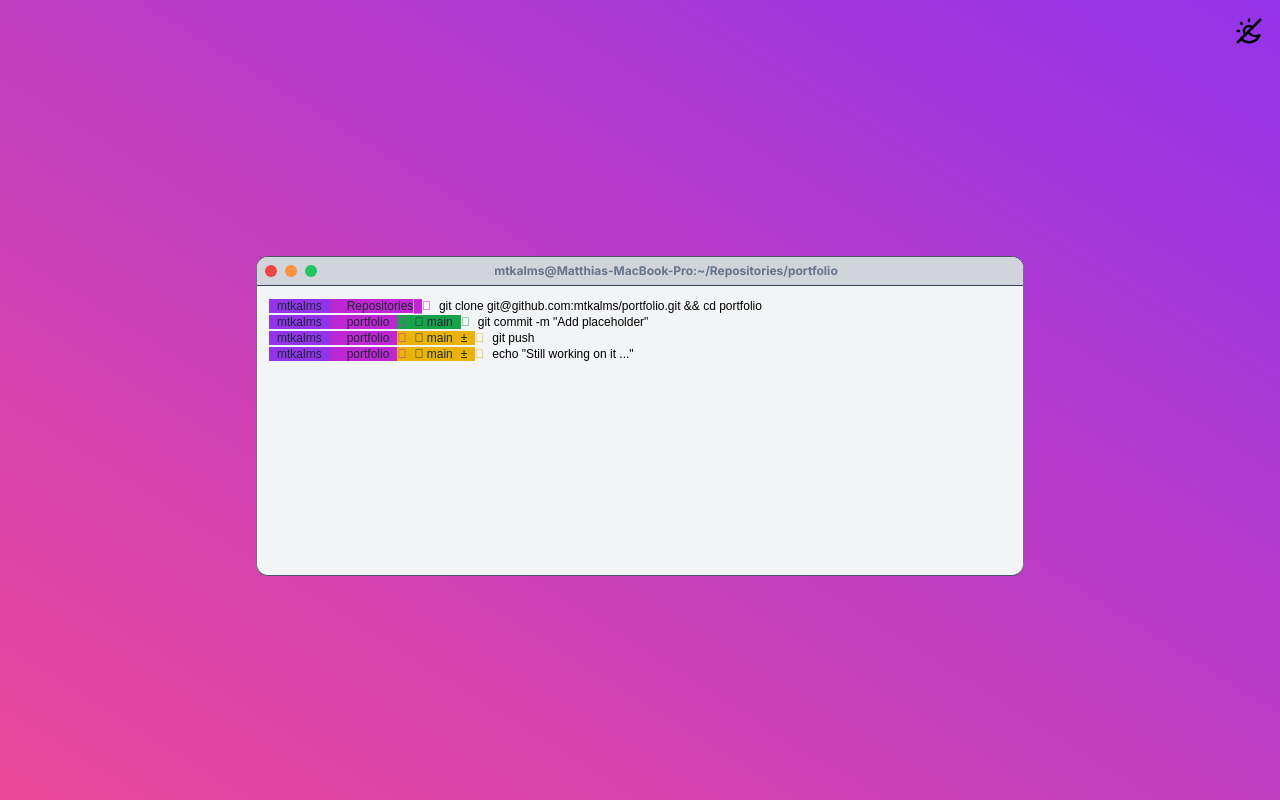
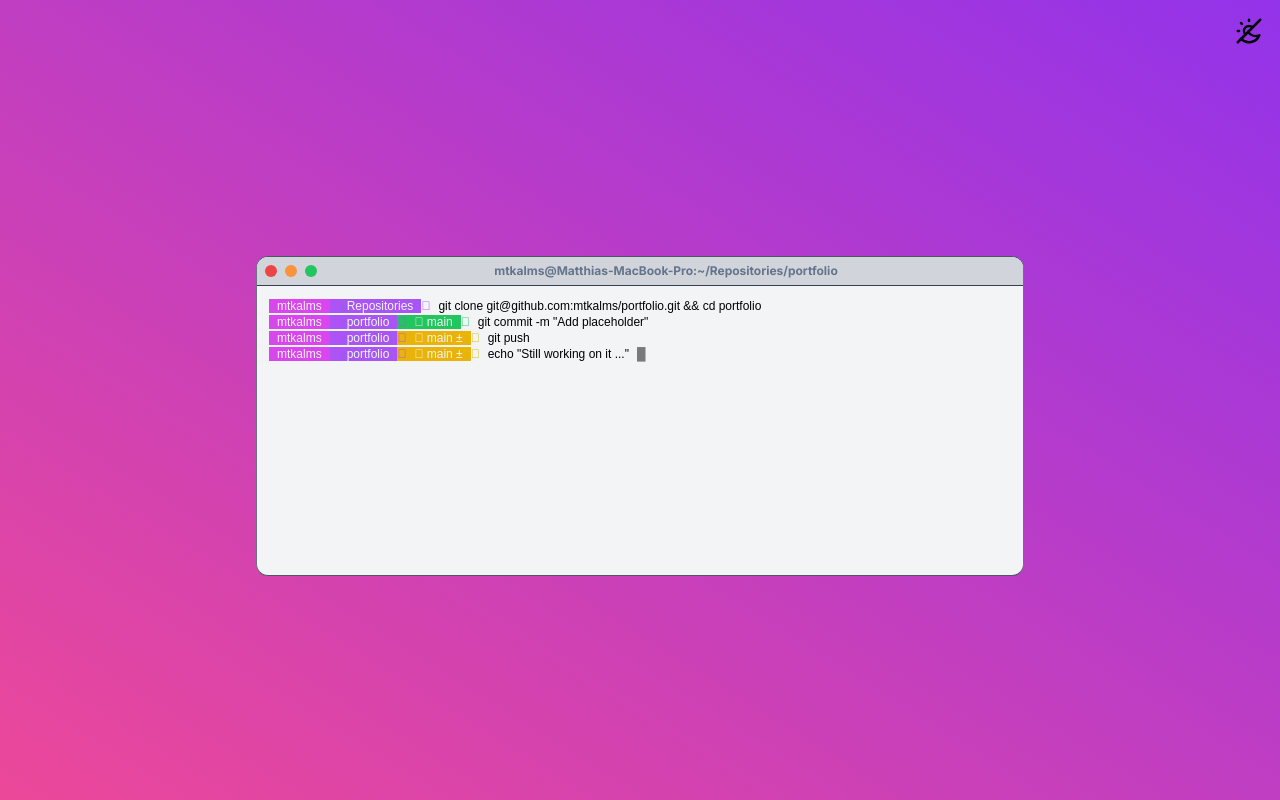
Before and after one commit to mtkalms/portfolio, a Next.js app: page / in a window 1280 px wide. Built offline with nearby package versions, Linux system fonts and the light colour scheme; a web font is replaced by a local one.

Commit message:
Use tailwind instead of native css

```diff
--- a/components/Terminal.css
+++ /dev/null
@@ -1,116 +0,0 @@
-
-.terminal-path {
-  --step-text: #1f2937;
-  --step-background: #f3f4f6;
-}
-
-html.dark .terminal-path {
-  --step-background: #1f2937;
-}
-
-.terminal-path {
-  color: var(--step-text);
-
-  & > .terminal-path-step {
-    &:not(:last-child) {
-      padding-right: 0.5rem;
-    }
-
-    &:first-child {
-      padding-left: 0.5rem;
-      background: #9333ea;
-      &:last-child::after {
-        color: #9333ea;
-        background: var(--step-background);
-      }
-    }
-
-    &:not(:first-child)::before {
-      padding-right: 0.5rem;
-      content: "";
-    }
-
-    &:last-child::after {
-      content: "█";
-    }
-
-    &:nth-child(2) {
-      background: #c026d3;
-      &::before {
-        color: #9333ea;
-        background: #c026d3;
-      }
-      &:last-child::after {
-        color: #c026d3;
-        background: var(--step-background);
-      }
-    }
-
-    &:nth-child(3) {
-      background: #2563eb;
-      &::before {
-        color: #c026d3;
-        background: #2563eb;
-      }
-      &:last-child::after {
-        color: #2563eb;
-        background: var(--step-background);
-      }
-    }
-
-    &:nth-child(4) {
-      background: #0891b2;
-      &::before {
-        background: #0891b2;
-        color: #2563eb;
-      }
-      &:last-child::after {
-        color: #0891b2;
-        background: var(--step-background);
-      }
-    }
-  }
-
-  &.terminal-path-branch {
-    & > .terminal-path-step:last-child {
-      padding-right: 0.5rem;
-      background: #16a34a;
-      &::before {
-        background: #16a34a;
-      }
-      &::after {
-        background: #16a34a;
-        content: none;
-      }
-    }
-
-    &.dirty > .terminal-path-step:last-child {
-      background: #eab308;
-
-      &::after {
-        padding-left: 0.5rem;
-        color: var(--step-text);
-        background: #eab308;
-        content: "±";
-      }
-
-      &::before {
-        padding-right: 0.5rem;
-        background: #eab308;
-        content: "";
-      }
-    }
-
-    &::after {
-      color: #16a34a;
-      background: var(--step-background);
-      content: "";
-    }
-
-    &.dirty::after {
-      color: #eab308;
-      background: var(--step-background);
-      content: "";
-    }
-  }
-}
--- a/components/Terminal.tsx
+++ b/components/Terminal.tsx
@@ -1,19 +1,73 @@
 import localFont from 'next/font/local'
-import './Terminal.css'
+import { DetailedHTMLProps, HTMLAttributes } from 'react';
 
 const semiBold = localFont({src: './../fonts/FiraCode/SemiBold.ttf', display: 'swap'})
 
-interface TerminalLine {
+type RepositoryState = "dirty" | "clean";
+
+interface TerminalLineProps extends DetailedHTMLProps<HTMLAttributes<HTMLElement>, HTMLElement> {
   path: string[];
   content: string;
-  status?: "dirty" | "clean";
+  status?: RepositoryState;
   branch?: string;
+  active?: boolean;
 }
 
 interface TerminalProps {
   title?: string
-  lines?: TerminalLine[];
+  lines?: TerminalLineProps[];
   className?: string;
+}
+
+const THEME_STEPS: {bg: string, text: string}[] = [
+  {
+    bg: "bg-fuchsia-500 dark:bg-fuchsia-600",
+    text: "text-fuchsia-500 dark:text-fuchsia-600"
+  }, {
+    bg: "bg-purple-500 dark:bg-purple-600",
+    text: "text-purple-500 dark:text-purple-600"
+  }, {
+    bg: "bg-blue-500 dark:text-purple-600",
+    text: "text-blue-500 dark:text-blue-600"},
+]
+
+const THEME_BRANCH: Map<RepositoryState, {bg: string, text: string}> = new Map([
+  ["clean", {bg: "bg-green-500", text: "text-green-500"}],
+  ["dirty", {bg: "bg-yellow-500", text: "text-yellow-500"}],
+]);
+
+const ICON_BRANCH: Map<RepositoryState, string> = new Map([
+  ["clean", ""],
+  ["dirty", " ±"],
+]);
+
+function TerminalLine({path, content, status = "clean", branch, active}: TerminalLineProps) {
+  function lastStepStyle(idx: number) {
+    let stepStyle = THEME_STEPS[idx + 1].bg;
+    let branchStyle = branch ? THEME_BRANCH.get(status)?.bg : "bg-transparent";
+    return [THEME_STEPS[idx].text, idx < path.length - 1 ? stepStyle : branchStyle].join(" ")
+  }
+
+  return <div className={"w-full my-0"}>
+    <span className="text-gray-100 dark:text-gray-800">
+      {path.map((step, idx) => <>
+        <span
+          key={`step${idx}`}
+          className={`px-2 ${THEME_STEPS[idx].bg}`}>
+          {step}
+        </span>
+        <span className={lastStepStyle(idx)}></span>
+      </>)}
+      {branch && <>
+        <span className={`px-2 ${THEME_BRANCH.get(status)?.bg}`}>
+           {branch}{branch && ICON_BRANCH.get(status)}
+        </span>
+        <span className={THEME_BRANCH.get(status)?.text}></span>
+      </>}
+    </span><wbr/>
+    <span className="px-2">{content}</span>
+    {active && <span className="animate-[pulse_1s_infinite]">█</span>}
+  </div>
 }
 
 function Terminal({title, lines, className}: TerminalProps) {
@@ -29,22 +83,12 @@ function Terminal({title, lines, className}: TerminalProps) {
       </div>
     </div>
     <div className={`p-3 text-xs ${semiBold.className}`}>
-      {lines?.map((line, idxLine) =>
-        <div className={"w-full"} key={`line${idxLine}`}>
-          <span className={["terminal-path", line.status && line.status, line.branch && "terminal-path-branch"].join(' ')}>
-            {line.path.map((step, idxStep) =>
-              <span key={`line${idxLine}-step${idxStep}`}
-                className="terminal-path-step">
-                {step}
-              </span>
-            )}
-            {line.branch && <span className="terminal-path-step"> {line.branch}</span>}
-          </span><wbr/>
-          <span className="px-2">{line.content}</span>
-        </div>
+      {lines?.map((line, idx) =>
+        <TerminalLine {...line} key={`line-${idx}`} active={idx < lines.length - 1 ? line.active : true}/>
       )}
     </div>
   </div>
 }
 
 export default Terminal;
+export type { TerminalProps };
```
